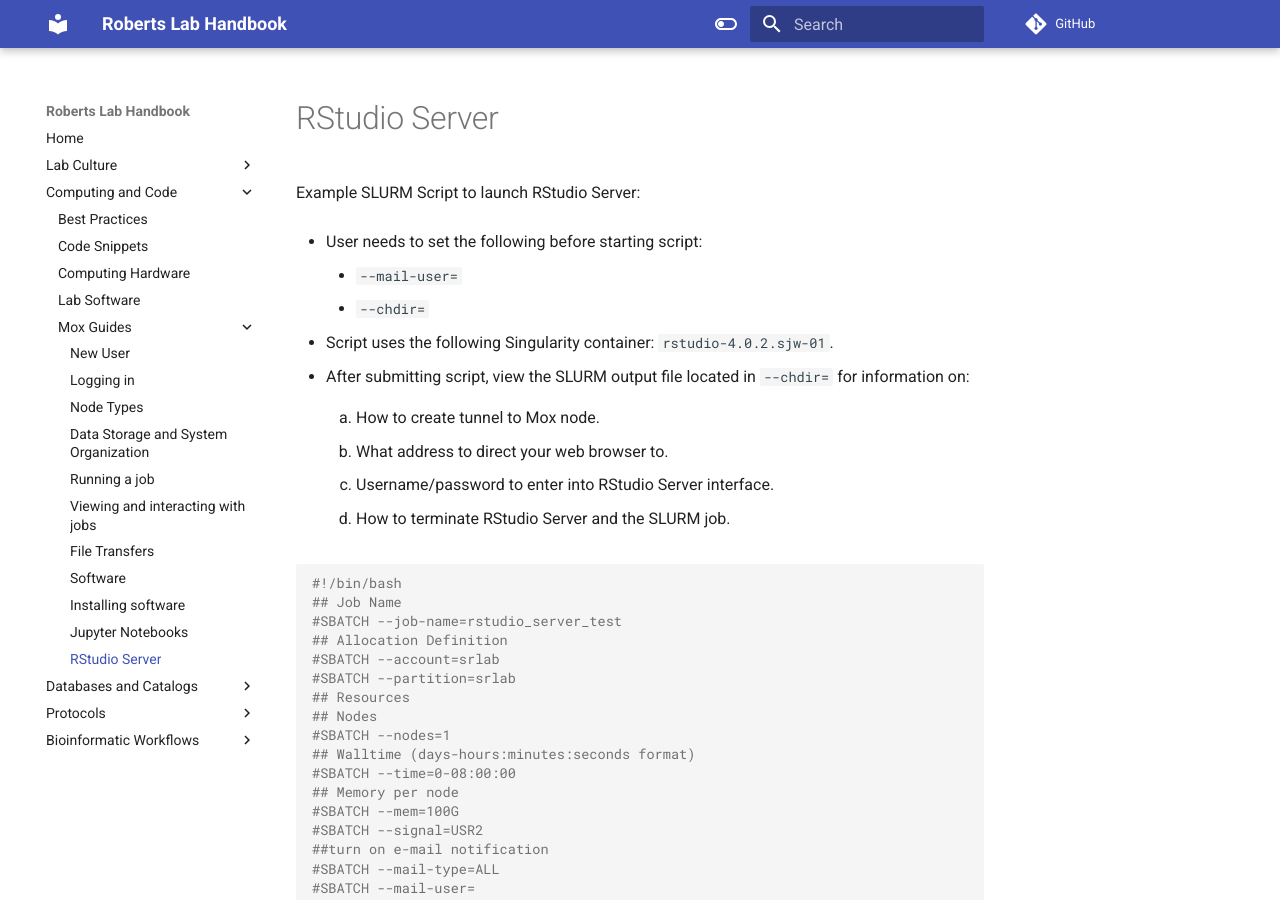
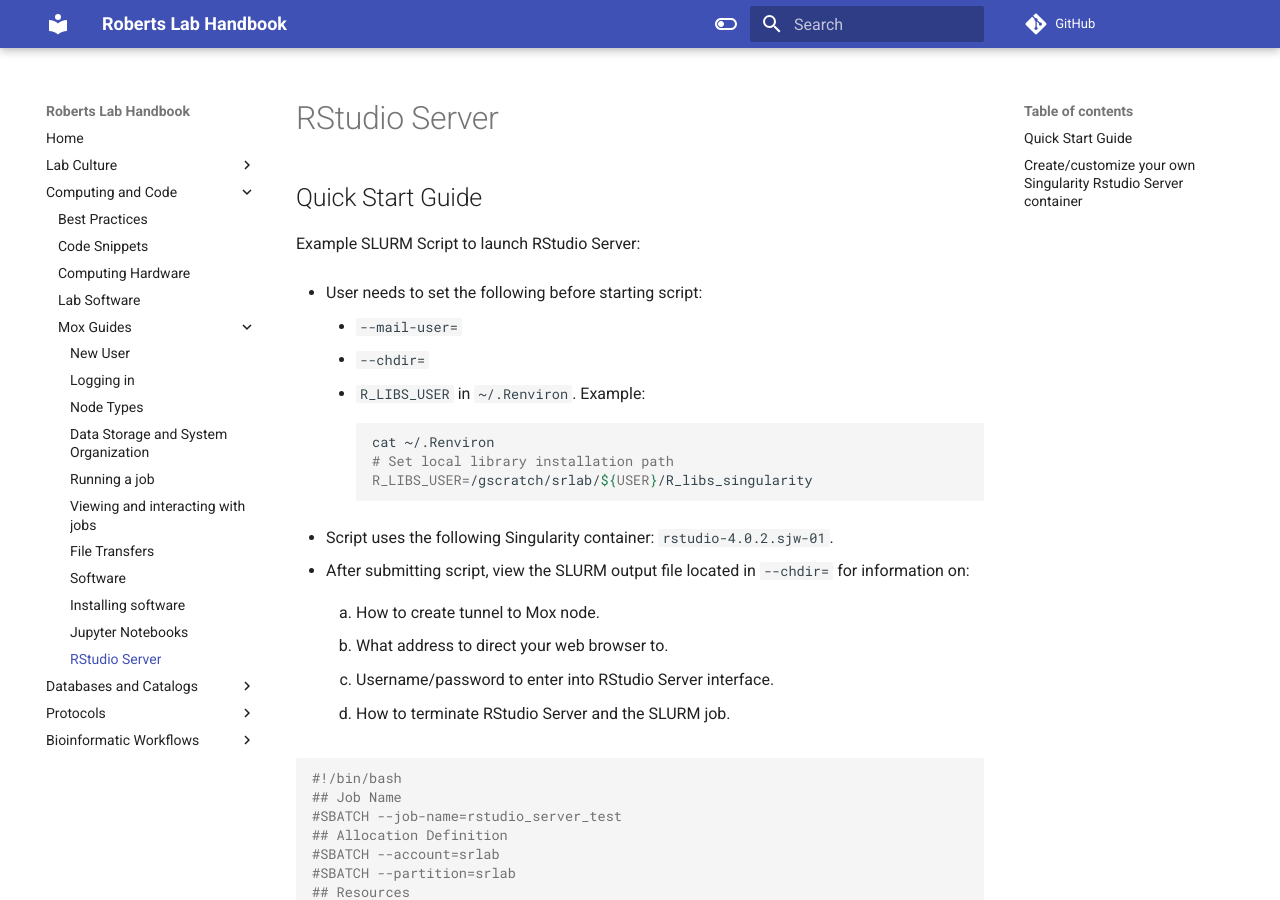
Before and after one commit to RobertsLab/resources, an MkDocs documentation site: the page built from docs/mox_RStudio-Server.md, in a window 1280 px wide and 900 px high. Built offline with MkDocs 1.6.1 and Material for MkDocs 9.7.7, drawn with Linux system fonts in a browser that asks for light colours; comment, search, counter and statistics services are not loaded; some of the changed text lies outside the part shown.

Commit message:
add ~/.Renviron info

````diff
--- a/docs/mox_RStudio-Server.md
+++ b/docs/mox_RStudio-Server.md
@@ -1,4 +1,4 @@
-
+## Quick Start Guide
 
 Example SLURM Script to launch RStudio Server:
 
@@ -6,6 +6,13 @@
 
     - `--mail-user=`
     - `--chdir=`
+    - `R_LIBS_USER` in `~/.Renviron`. Example:
+
+        ```shell
+        cat ~/.Renviron
+        # Set local library installation path
+        R_LIBS_USER=/gscratch/srlab/${USER}/R_libs_singularity
+        ```
 
 - Script uses the following Singularity container: `rstudio-4.0.2.sjw-01`.
 
@@ -96,3 +103,5 @@
 /gscratch/srlab/programs/singularity_containers/rstudio-4.0.2.sjw-01 \
 rserver --www-port ${PORT} --auth-none=0 --auth-pam-helper-path=pam-helper
 ```
+
+## Create/customize your own Singularity Rstudio Server container
````
